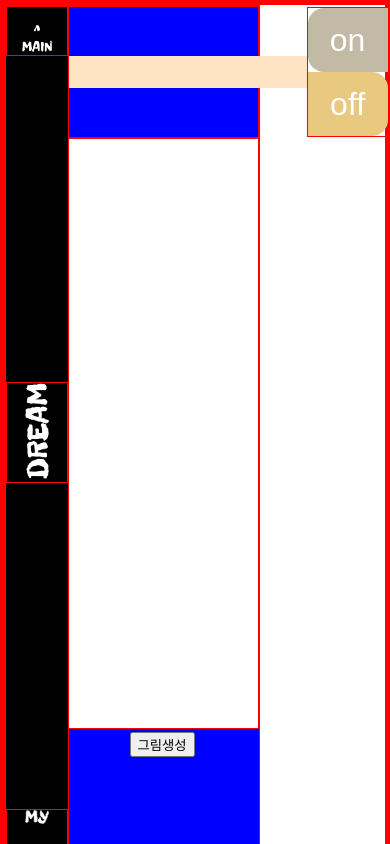
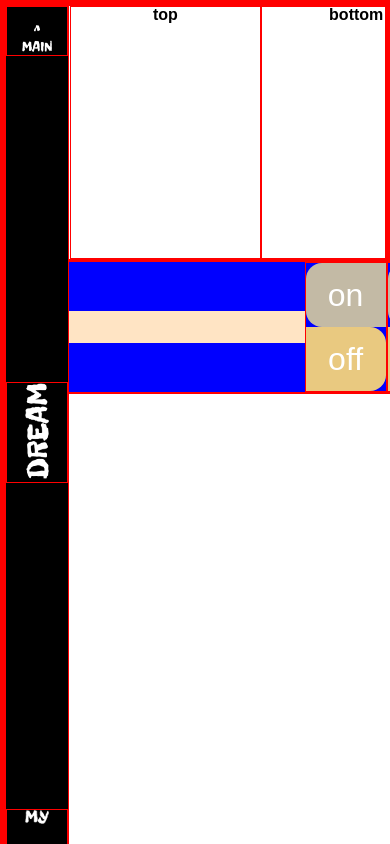
Before and after one commit to SMin1620/IN_A_DREAM, a React (Create React App) app in the folder front/: page /CreateDreamDiary in a window 390 px wide. Shown: the top 844 px of the page. Built offline with nearby package versions, Linux system fonts and the light colour scheme; a web font is replaced by a local one.

Commit message:
꿈 일기 작성 페이지 반응형으로 구성중

```diff
--- a/front/src/pages/styles/CreateDreamDiaryPage.css
+++ b/front/src/pages/styles/CreateDreamDiaryPage.css
@@ -58,3 +58,31 @@
 .create-dream-diary-textarea::-webkit-scrollbar {
   display: none;
 }
+
+@media (max-width: 1024px) {
+  .create-dream-diary {
+    flex-direction: column;
+  }
+
+  .create-dream-diary-left {
+    display: flex;
+
+    width: 100vw;
+  }
+
+  .create-dream-diary-left-top {
+    width: 50vw;
+    height: 30vh;
+    border: 1px solid blue;
+    margin-left: 0.4rem;
+  }
+
+  .create-dream-diary-left-bottom {
+    width: 50vw;
+    height: 30vh;
+  }
+
+  .create-dream-diary-right {
+    width: 100vw;
+  }
+}
```
